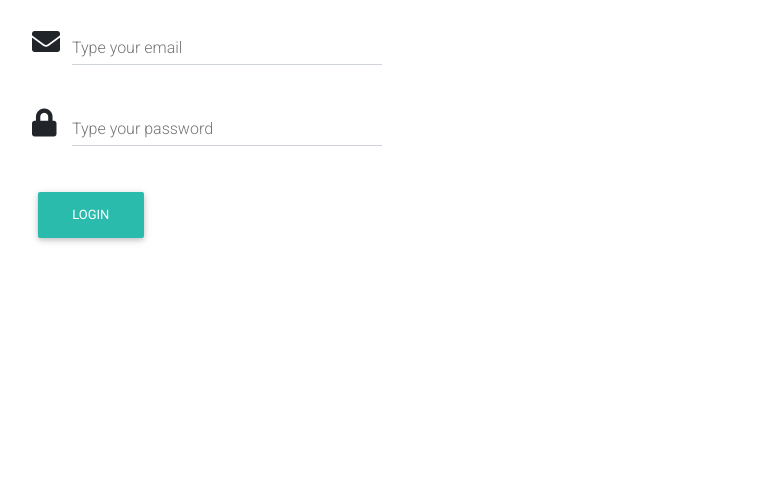
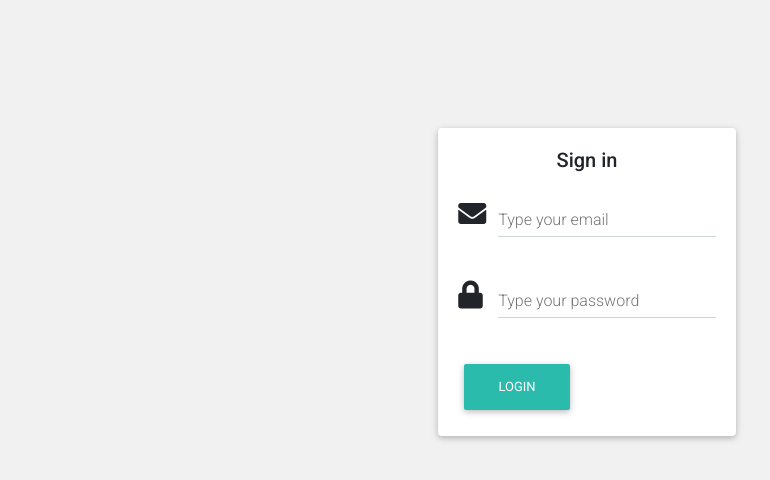
Before and after one commit to Makan-Yuk/makan-yuk, a React (Create React App) app: page /login in a window 1280 px wide. Shown: the top 480 px of the page, without its empty margins (53-823 px from the left). Built offline with nearby package versions, Linux system fonts and the light colour scheme.

Commit message:
landing page

```diff
--- a/src/App.js
+++ b/src/App.js
@@ -10,11 +10,22 @@ import thunk from "redux-thunk";
 import { Provider } from "react-redux";
 import { BrowserRouter as Router, Route, Switch } from "react-router-dom";
 import logger from "redux-logger";
+import LandingPage from "./Pages/LandingPage/LandingPage";
 
 function App() {
   return (
     <Provider store={createStore(Reducer, applyMiddleware(logger,thunk))}>
-      <Login/>
+      <Router>
+          <Switch>
+              <Route exact path="/login">
+                  <Login />
+              </Route>
+              <Route exact path="/">
+                  <LandingPage />
+              </Route>
+
+          </Switch>
+      </Router>
     </Provider>
   );
 }
--- /dev/null
+++ b/src/Pages/LandingPage/LandingPage.js
@@ -0,0 +1,45 @@
+import React from "react";
+import { MDBJumbotron, MDBBtn, MDBContainer, MDBRow, MDBCol,  MDBCardImage, MDBCardBody, MDBCardTitle, MDBCardText } from "mdbreact";
+import { createGlobalStyle } from 'styled-components'
+
+const Container = createGlobalStyle`
+    body {
+        margin-top : 5%;
+        background-color: #f1f1f1;
+    }
+`;
+
+const LandingPage = () => {
+  return (
+      <div>
+          <Container/>
+          <MDBContainer className="mt-5 text-center">
+            <MDBRow>
+                <MDBCol>
+                <MDBJumbotron className="p-0">
+                    <MDBCardImage
+                    className="img-fluid"
+                    src="https://mdbootstrap.com/img/Photos/Slides/img%20(134).jpg"
+                    />
+                    <MDBCardBody>
+                        <MDBCardTitle className="h1">ZOMATO</MDBCardTitle>
+                        <MDBCardText className="h5">
+                            Temukan makanan & minuman terbaik di Jakarta
+                        </MDBCardText>
+                        <MDBBtn href="login"  rounded>
+                            SIGN IN
+                        </MDBBtn>
+                        <MDBBtn href="register" rounded>
+                            REGISTER
+                        </MDBBtn>
+                    </MDBCardBody>
+                </MDBJumbotron>
+                </MDBCol>
+            </MDBRow>
+        </MDBContainer>
+      </div>
+
+  )
+}
+
+export default LandingPage;
--- a/src/Pages/Login/Login.js
+++ b/src/Pages/Login/Login.js
@@ -2,12 +2,16 @@ import React, { useState } from "react";
 import { connect } from "react-redux";
 import { login } from "../../redux/Actions";
 import { useHistory } from "react-router-dom";
-import { MDBContainer, MDBRow, MDBCol, MDBInput, MDBBtn } from 'mdbreact';
-import styled from "styled-components"
+import { MDBBox, MDBRow, MDBCard, MDBCardBody, MDBCol, MDBInput, MDBBtn } from 'mdbreact';
+import { createGlobalStyle } from 'styled-components'
 
-const BoxCenter = styled.div`
-    margin:auto;
+const Container = createGlobalStyle`
+    body {
+        margin-top : 10%;
+        background-color: #f1f1f1;
+    }
 `;
+
 
 
 function Login(props) {
@@ -21,26 +25,28 @@ function Login(props) {
         setUserLogin({
             ...userLogin,
             [event.target.name]: event.target.value,
-
-
         });
     };
 
     const handleSubmit = (event) => {
         event.preventDefault();
+
         props.dispatch(login(userLogin, history));
         localStorage.setItem("user", JSON.stringify(userLogin.email));
-        history.push("/");
+        history.push("/home");
     };
     return (
-        <div>
-            <MDBContainer>
+            <MDBBox>
+                <Container/>
                 <MDBRow>
-                    <MDBCol md="4">
+                    <MDBCol></MDBCol>
+                    <MDBCol md="3">
+                        <MDBCard>
+                            <MDBCardBody>
                             <form onSubmit={handleSubmit}>
+                            <p className="h5 text-center mb-4">Sign in</p>
                                 <div>
                                     <MDBInput label="Type your email" icon="envelope" group type="email" validate error="wrong" success="right"
-                                    type="text"
                                         name="email"
                                         placeholder="email"
                                         onChange={handleChange}
@@ -50,7 +56,6 @@ function Login(props) {
                                 </div>
                                 <div>
                                     <MDBInput label="Type your password" icon="lock" group type="password" validate
-                                    type="password"
                                         name="password"
                                         placeholder="password"
                                         onChange={handleChange}
@@ -60,10 +65,12 @@ function Login(props) {
                                 </div>
                                 <MDBBtn type="submit">Login</MDBBtn>
                             </form>
+                            </MDBCardBody>
+                        </MDBCard>
                     </MDBCol>
+                    <MDBCol></MDBCol>
                 </MDBRow>
-            </MDBContainer>
-        </div>
+            </MDBBox>
     );
 }
 
--- a/src/redux/Actions/Login.js
+++ b/src/redux/Actions/Login.js
@@ -28,6 +28,7 @@ const login = (formData, history) => async (dispatch) => {
         }
     } else {
         alert("Email anda tidak terdaftar");
+
     }
 };
 
```
Also changed, not shown: package.json (+2 -6 lines). Lines whose indentation alone changed are shown as unchanged.
